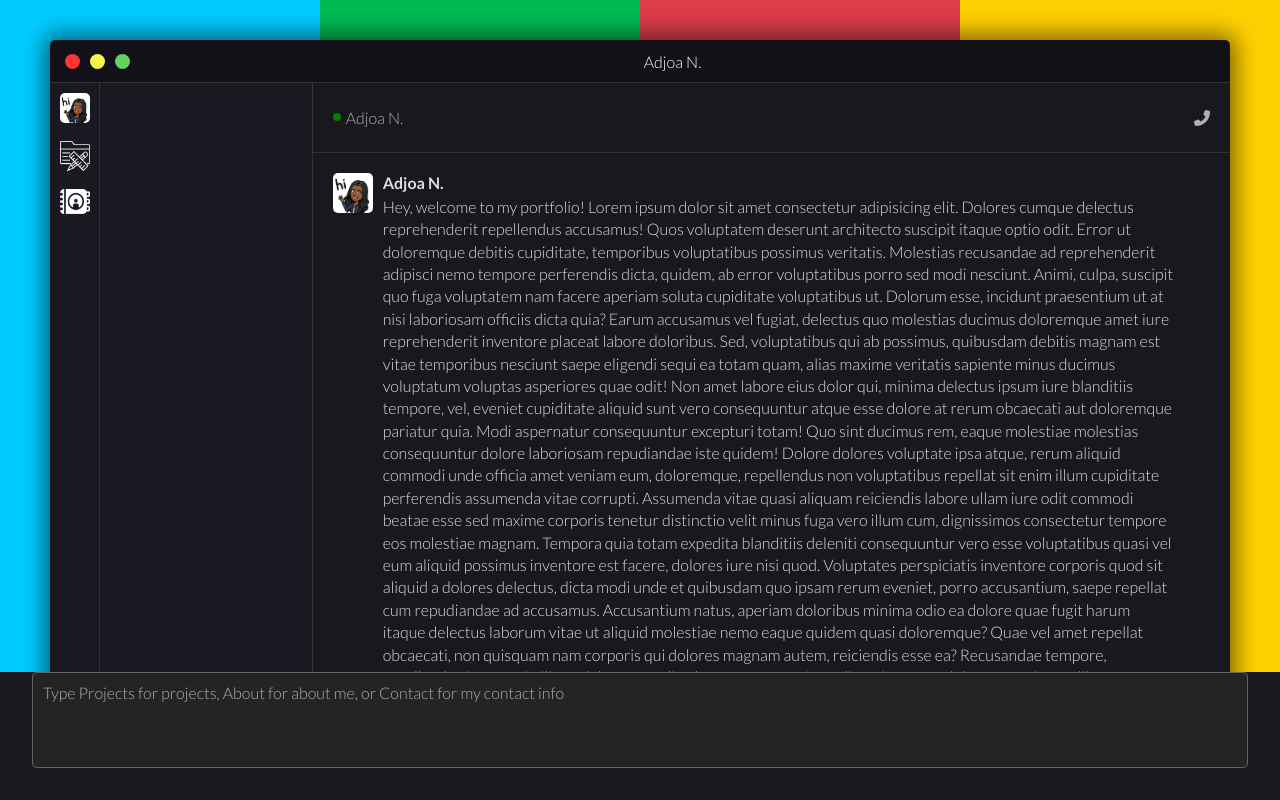
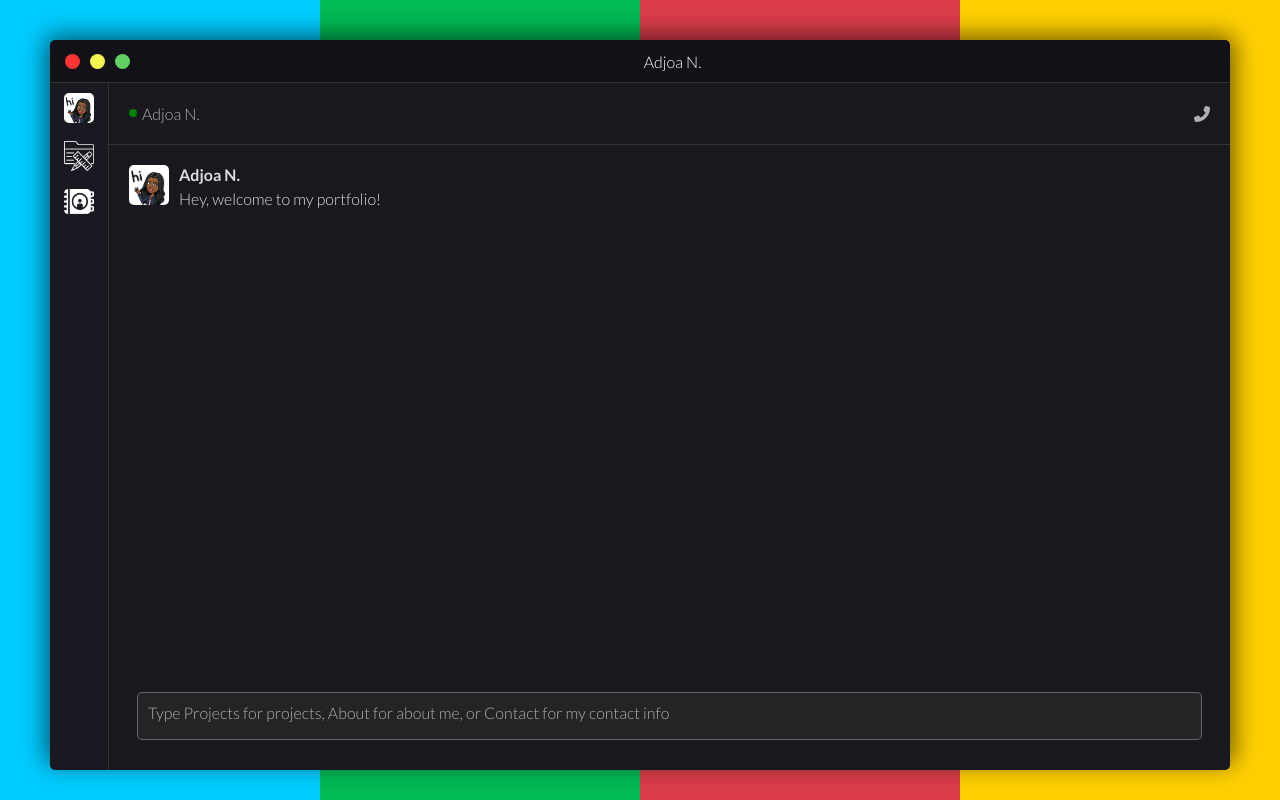
Before and after one commit to AANtoso/Portfolio, a plain HTML site: page index.html in a window 1280 px wide. Drawn offline with nearby package versions, Linux system fonts and the light colour scheme.

Commit message:
Changes.

```diff
--- a/index.html
+++ b/index.html
@@ -43,13 +43,13 @@
                         </li>
                     </ul>
                 </div>
-                <div class="nav-col">
+                <!-- <div class="nav-col">
                     <ul>
-                        <!-- <li>About Me</li>
+                        <li>About Me</li>
                         <li>Projects</li>
-                        <li>Contact</li> -->
+                        <li>Contact</li>
                     </ul>
-                </div>
+                </div> -->
                 <div class="conversation-col">
                     <div class="convo-header">
                         <div class="convo-name">
@@ -67,39 +67,22 @@
                             </div>
                             <div class="message">
                                 <div class="name">Adjoa N.</div>
-                                <div class="message-content animate__animated animate__fadeInRight">
-                                    Hey, welcome to my portfolio! Lorem ipsum dolor sit amet consectetur adipisicing elit. Dolores cumque delectus reprehenderit repellendus accusamus! Quos voluptatem deserunt architecto suscipit itaque optio odit. Error ut doloremque debitis cupiditate,
-                                    temporibus voluptatibus possimus veritatis. Molestias recusandae ad reprehenderit adipisci nemo tempore perferendis dicta, quidem, ab error voluptatibus porro sed modi nesciunt. Animi, culpa, suscipit quo fuga voluptatem
-                                    nam facere aperiam soluta cupiditate voluptatibus ut. Dolorum esse, incidunt praesentium ut at nisi laboriosam officiis dicta quia? Earum accusamus vel fugiat, delectus quo molestias ducimus doloremque amet iure reprehenderit
-                                    inventore placeat labore doloribus. Sed, voluptatibus qui ab possimus, quibusdam debitis magnam est vitae temporibus nesciunt saepe eligendi sequi ea totam quam, alias maxime veritatis sapiente minus ducimus voluptatum
-                                    voluptas asperiores quae odit! Non amet labore eius dolor qui, minima delectus ipsum iure blanditiis tempore, vel, eveniet cupiditate aliquid sunt vero consequuntur atque esse dolore at rerum obcaecati aut doloremque
-                                    pariatur quia. Modi aspernatur consequuntur excepturi totam! Quo sint ducimus rem, eaque molestiae molestias consequuntur dolore laboriosam repudiandae iste quidem! Dolore dolores voluptate ipsa atque, rerum aliquid
-                                    commodi unde officia amet veniam eum, doloremque, repellendus non voluptatibus repellat sit enim illum cupiditate perferendis assumenda vitae corrupti. Assumenda vitae quasi aliquam reiciendis labore ullam iure odit
-                                    commodi beatae esse sed maxime corporis tenetur distinctio velit minus fuga vero illum cum, dignissimos consectetur tempore eos molestiae magnam. Tempora quia totam expedita blanditiis deleniti consequuntur vero esse
-                                    voluptatibus quasi vel eum aliquid possimus inventore est facere, dolores iure nisi quod. Voluptates perspiciatis inventore corporis quod sit aliquid a dolores delectus, dicta modi unde et quibusdam quo ipsam rerum
-                                    eveniet, porro accusantium, saepe repellat cum repudiandae ad accusamus. Accusantium natus, aperiam doloribus minima odio ea dolore quae fugit harum itaque delectus laborum vitae ut aliquid molestiae nemo eaque quidem
-                                    quasi doloremque? Quae vel amet repellat obcaecati, non quisquam nam corporis qui dolores magnam autem, reiciendis esse ea? Recusandae tempore, repellendus iste est similique delectus modi voluptatum earum impedit maiores
-                                    eos dolorum maxime at libero ex quas! Corporis sint officiis quos nulla rerum! Ab similique esse voluptas nemo modi ipsa natus doloremque vel nam aspernatur suscipit quod nobis, maiores voluptatem ad culpa illo consequuntur
-                                    animi harum error autem sint, voluptates fugit blanditiis. Ex consequuntur perferendis illo in at porro veritatis, inventore incidunt atque aperiam quia dolorem, itaque minima, consectetur sint accusamus iure tenetur
-                                    quae mollitia cumque. Temporibus, reiciendis. Iure quidem fugit magni quo voluptate ipsum sint deserunt. Tempora, nobis? Libero, inventore aliquam temporibus itaque eos mollitia perspiciatis iure sit quisquam in consectetur
-                                    voluptate. Recusandae doloremque iusto reprehenderit praesentium obcaecati, eligendi, commodi iste saepe sapiente molestias natus rerum corrupti eum laboriosam minus aut a nesciunt ipsa suscipit esse inventore aperiam
-                                    itaque voluptatum! Optio, dolore? Architecto debitis laborum repellat assumenda quas ad delectus ratione natus! Numquam cupiditate laborum in dolorem impedit necessitatibus recusandae dignissimos illo aspernatur provident,
-                                    cumque maxime perspiciatis minima commodi molestias excepturi accusantium hic corrupti consectetur minus soluta harum adipisci! Doloremque consectetur illum odio quisquam dolore cupiditate itaque? Eveniet sapiente obcaecati
-                                    delectus voluptas consequuntur, reprehenderit veritatis cumque exercitationem omnis in corrupti.
+                                <div class="init-message message-content animate__animated animate__fast">
                                 </div>
                             </div>
-
                         </div>
-                        <div class="message-box-wrapper">
-                            <div class="message-box">
-                                Type Projects for projects, About for about me, or Contact for my contact info
-                            </div>
+                    </div>
+                    <div class="message-box-wrapper">
+                        <div class="message-box">
+                            Type Projects for projects, About for about me, or Contact for my contact info
                         </div>
                     </div>
                 </div>
             </div>
         </div>
     </div>
+    <script src="/variableDeclarations.js"></script>
+    <script src="/index.js"></script>
 </body>
 
 </html>
--- /dev/null
+++ b/index.js
@@ -0,0 +1,15 @@
+document.addEventListener("DOMContentLoaded", () => {
+    handleIniteMessageLoad()
+})
+
+function handleIniteMessageLoad() {
+    initMessage.textContent = 'typing...'
+    initMessage.classList.add('animate__pulse', 'animate__infinite')
+    setTimeout(() => {
+        initMessage.classList.remove('animate__pulse', 'animate__infinite')
+        initMessage.classList.add('animate__fadeInRight')
+        initMessage.textContent = "Hey, welcome to my portfolio!"
+    }, 3000)
+}
+
+//animate__fadeInRight
--- a/index.scss
+++ b/index.scss
@@ -14,6 +14,14 @@ li {
 
 img {
     width: 100%;
+}
+
+.hide-this {
+    display: none;
+}
+
+.show-this {
+    display: block;
 }
 
 body {
@@ -153,6 +161,8 @@ body {
                 }
                 div.conversation-col {
                     width: 95%;
+                    display: flex;
+                    flex-direction: column;
                     div.convo-header {
                         height: 8.7vh;
                         background-color: #1a181f;
@@ -181,8 +191,7 @@ body {
                     div.convo-body {
                         background-color: #1a181f;
                         height: 77.1vh;
-                        border-bottom-right-radius: 5px;
-                        padding: 20px 25px 0 20px;
+                        padding: 20px 25px 20px 20px;
                         position: relative;
                         overflow-y: scroll;
                         div.message-wrapper {
@@ -211,18 +220,18 @@ body {
                                 }
                             }
                         }
+                    }
                     div.message-box-wrapper {
-                            position: fixed;
-                            bottom: 0;
-                            left: 0;
+                        border-bottom-right-radius: 5px;
                         width: 100%;
-                            height: 16vh;
+                        height: 11vh;
                         background-color: #1a181f;
                         z-index: 100;
+
                         div.message-box {
                             border: 1px solid #7c7c7cbe;
                             width: 95%;
-                                height: 12vh;
+                            height: 6vh;
                             margin: 0 auto;
                             border-radius: 5px;
                             padding: 10px 10px 0 10px;
@@ -234,4 +243,3 @@ body {
         }
     }
 }
-}
--- /dev/null
+++ b/variableDeclarations.js
@@ -0,0 +1 @@
+const initMessage = document.querySelector('div.init-message')
```
Also changed, not shown: index.css, 1 other file. Lines whose indentation alone changed are shown as unchanged.
